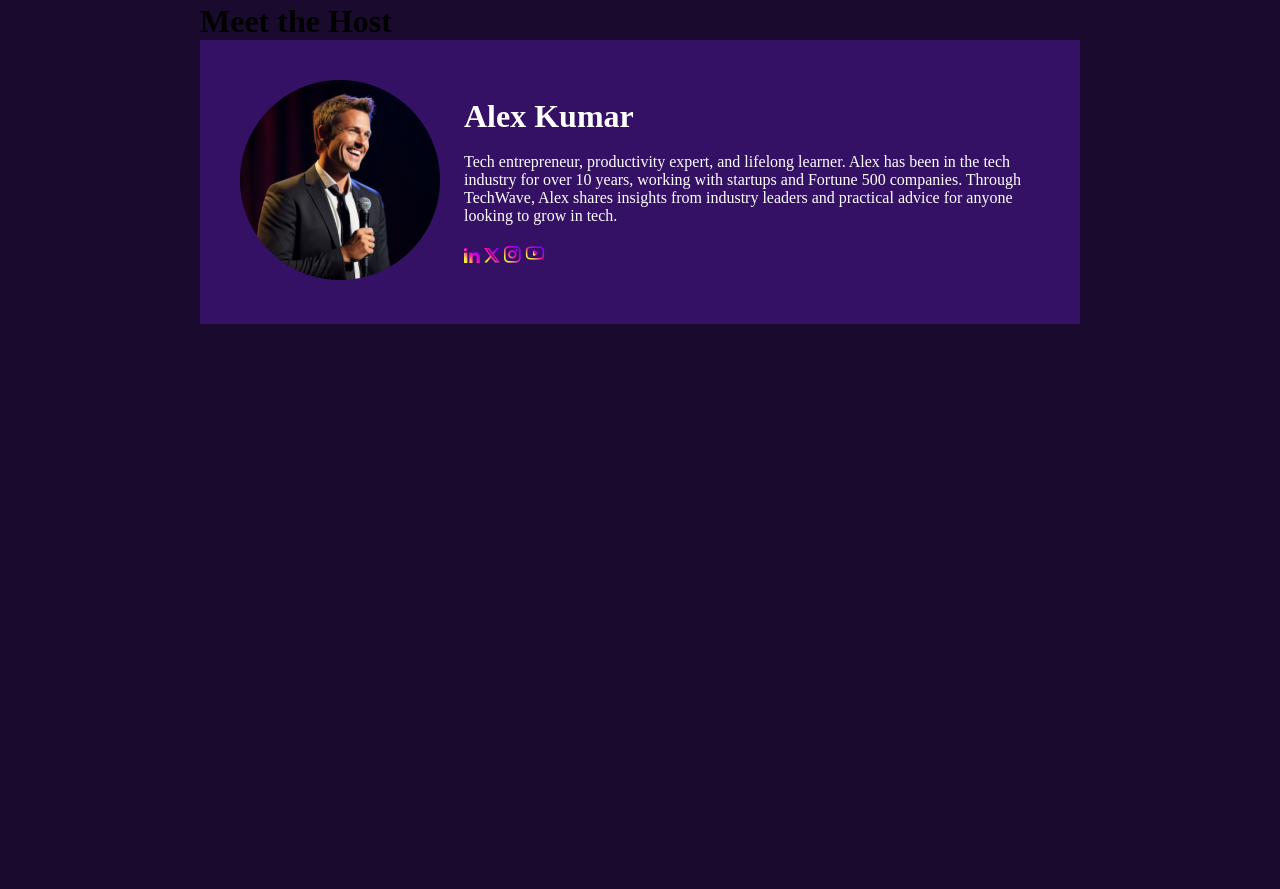
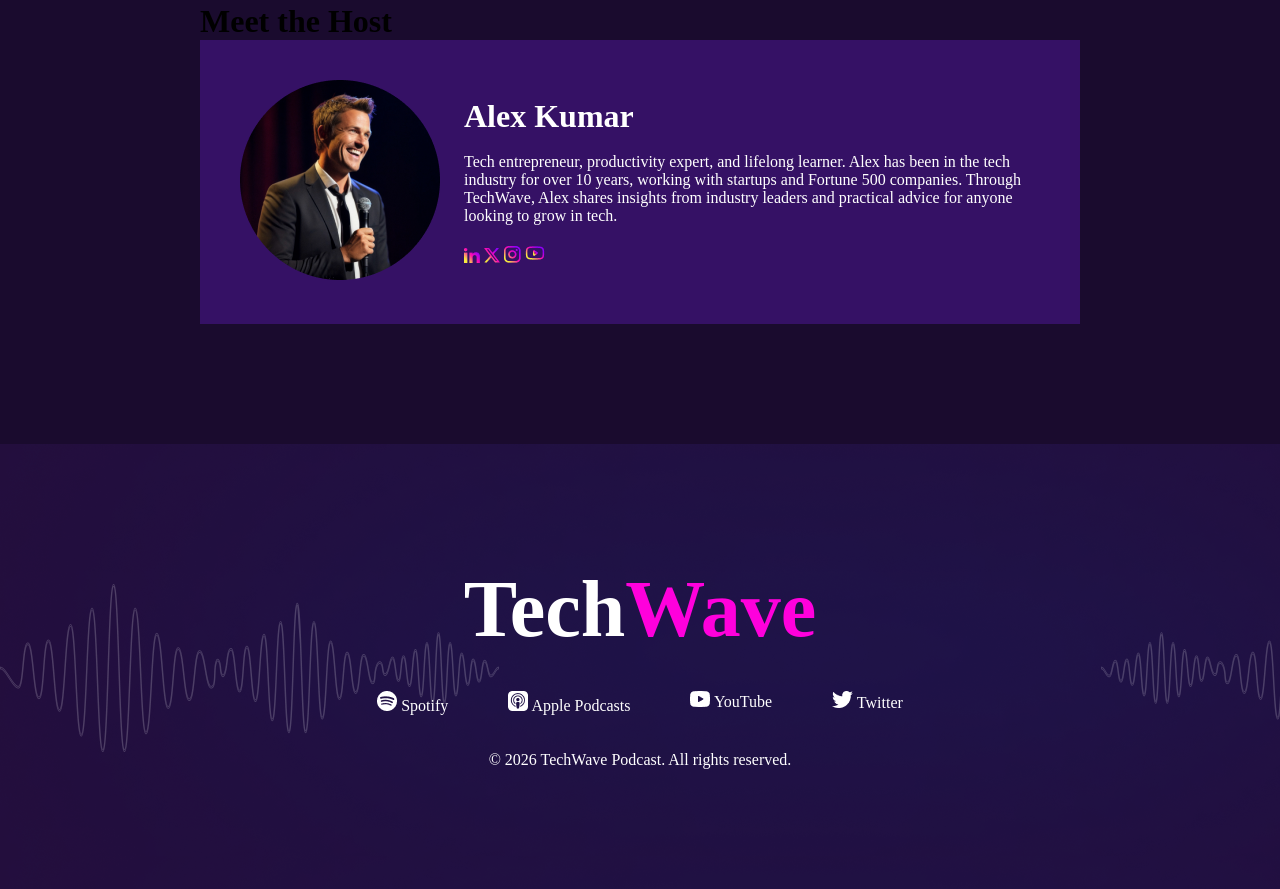
Before and after one commit to ahsanramin/ASSIGNMENT-02, a plain HTML site: page index.html in a window 1280 px wide. Shown: the part 3518-4407 px from the top of the page. Before the commit the page ends 3962 px from the top, so only its background shows below. Drawn offline with Linux system fonts and the light colour scheme.

Commit message:
my fifth commit

```diff
--- a/index.html
+++ b/index.html
@@ -237,7 +237,32 @@
       </div>
     </div>
   </main>
-  <footer></footer>
+  <footer>
+    <h1>Tech<span class="pink">Wave</span></h1>
+    <br>
+    <br>
+    <div class="footer-logo">
+     <div class="logo-1">
+      <img src="assets/spotify.png" alt="">
+      Spotify
+     </div>
+     <div class="logo-2">
+      <img src="assets/apple-podcast.png" alt="">
+      Apple Podcasts
+     </div>
+     <div class="logo-3">
+      <img src="assets/youtube-podcast.png" alt="">
+      YouTube
+     </div>
+     <div class="logo-4">
+      <img src="assets/twitter.png" alt="">
+      Twitter
+     </div>
+    </div>
+    <br>
+    <br>
+    © 2026 TechWave Podcast. All rights reserved.
+  </footer>
 </body>
 
 </html>
--- a/styles/style.css
+++ b/styles/style.css
@@ -217,6 +217,7 @@ grid-template-areas:
   color: white;
   gap: 40px;
 
+
 }
 iframe{
   max-width: 380px;
@@ -235,3 +236,21 @@ iframe{
   padding: 40px;
   align-items: center;
 }
+footer{
+  background: url(../assets/footer-bg.png);
+  padding: 120px;
+  text-align: center;
+  color: white;
+}
+.footer-logo{
+  text-align: center;
+  align-self: center;
+  justify-content: center;
+  display: flex;
+  justify-self: center;
+  gap: 60px;
+  width: 544px;
+}
+footer h1{
+  font-size: 5em;
+}
```
